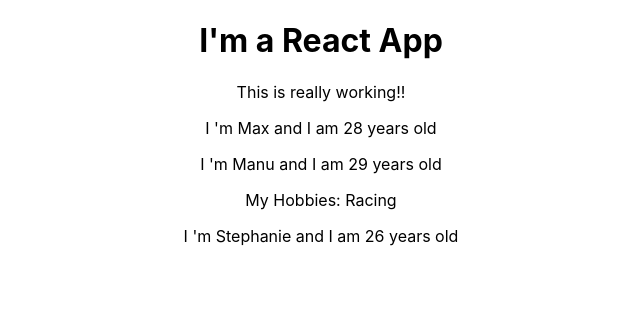
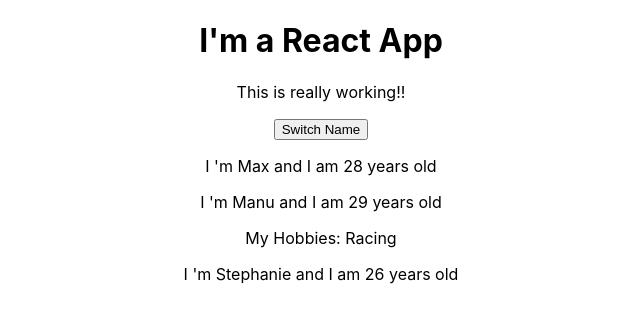
Before and after one commit to crocodileci/ReactComplete, a React (Create React App) app: page / in a window 1280 px wide. Shown: the top 322 px of the page, without its empty margins (319-959 px from the left). Built offline with nearby package versions, Linux system fonts and the light colour scheme.

Commit message:
新增button 與 事件處理函式

```diff
--- a/src/App.js
+++ b/src/App.js
@@ -13,15 +13,23 @@
     ]
   }
 
+  // Switch Name 按鈕 click 事件處理函式
+  switchNameHandler = () => {
+    console.log('Was Clicked!');
+  }
+
   // 如果使用以下JSX語法須引入React
   // JSX 語法有兩個需要注意的地方
   // 1. 如果要指定 CSS class 只能使用className來指定，因為 class 是Javascript的關鍵字
   // 2. 只能有一個根元素，因為他是
+  // 3. 新增一個button 並指定click事件的處理函式為 switchNameHandler
+  //    要注意 不可以寫成 this.switchNameHandler() <= 這樣的語意為直接執行該function而不是 事件發生時才調用該function
   render(){
     return (
       <div className="App">
         <h1>I'm a React App</h1>
         <p> This is really working!! </p>
+        <button onClick={this.switchNameHandler}>Switch Name</button>
         <Person name={this.state.persons[0].name} age={this.state.persons[0].age}/>
         <Person name={this.state.persons[1].name} age={this.state.persons[1].age}>My Hobbies: Racing</Person>
         <Person name={this.state.persons[2].name} age={this.state.persons[2].age}/>
```
